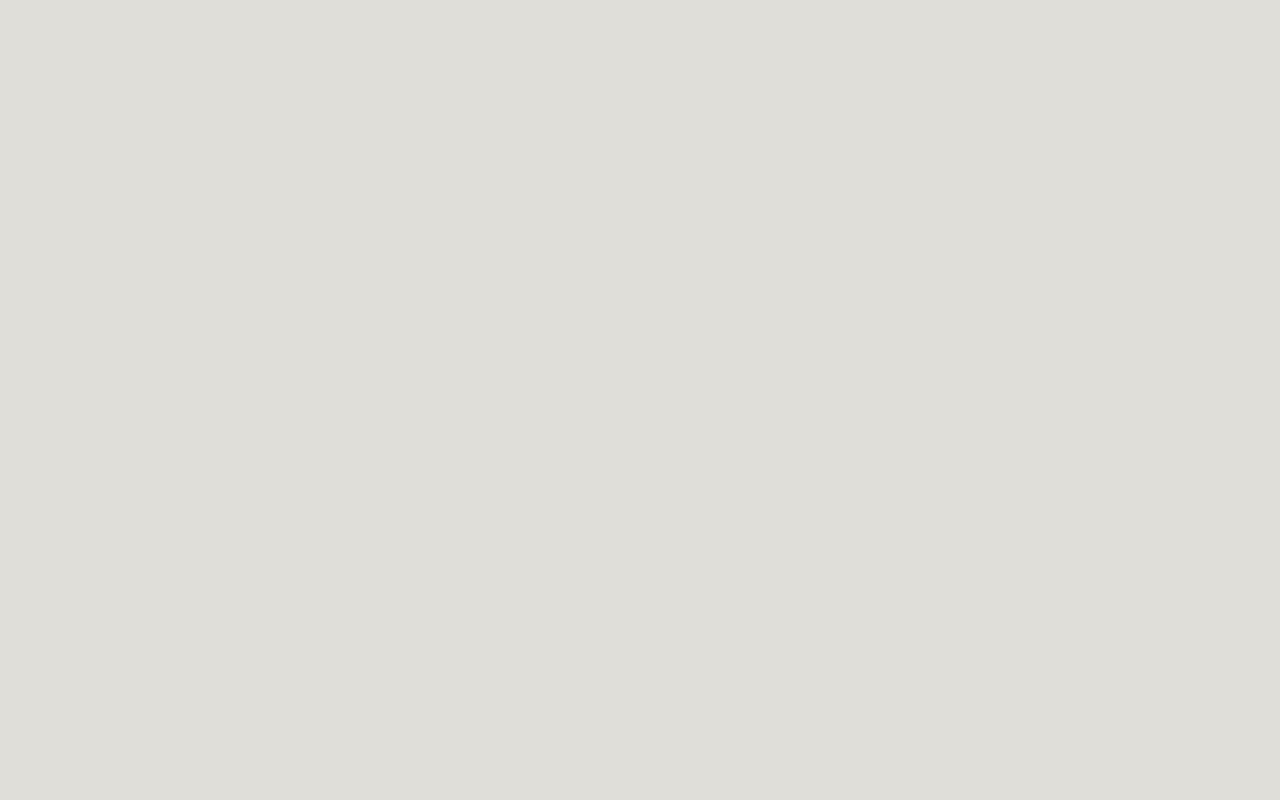
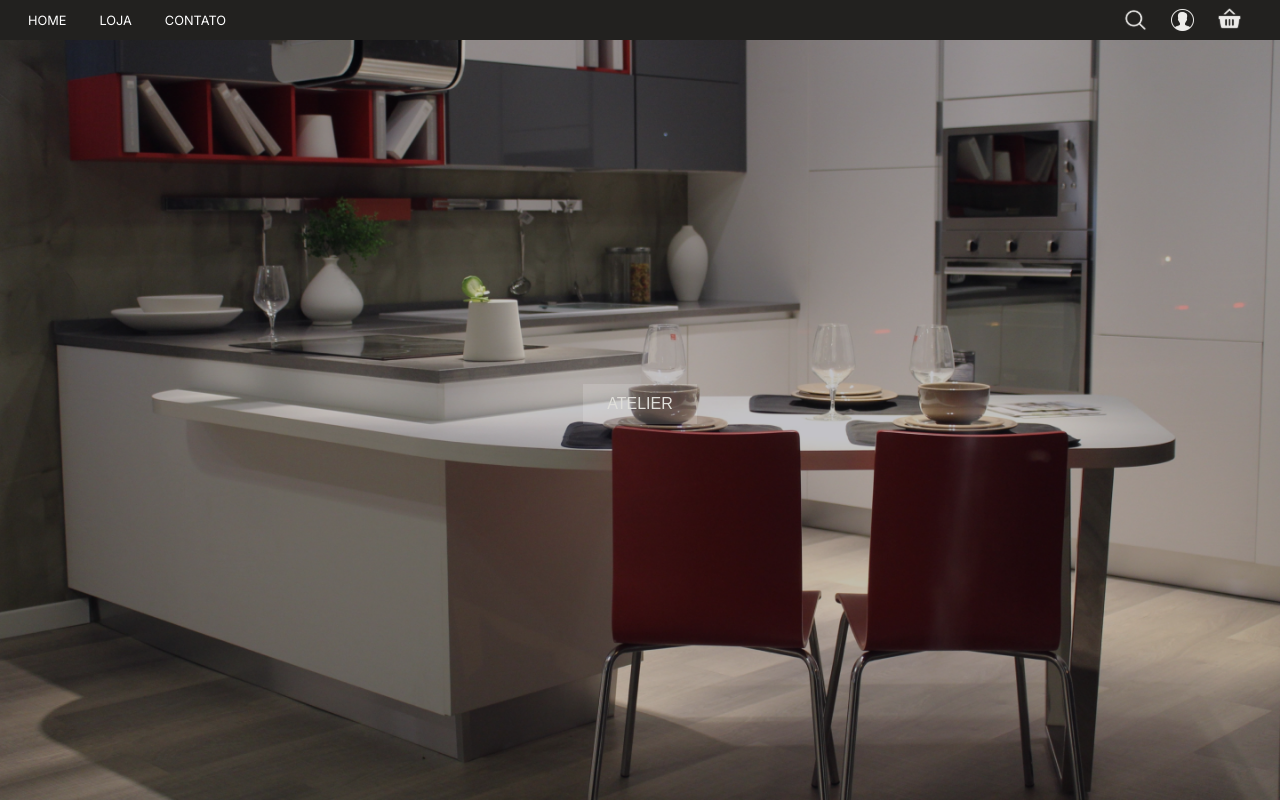
Before and after one commit to alisonnRB/Modern-Space, a Next.js app: page /store/produtos in a window 1280 px wide. Before the commit this address had no page. Built offline with nearby package versions, Linux system fonts and the light colour scheme.

Commit message:
search device

```diff
--- a/src/app/store/[slug]/page.jsx
+++ b/src/app/store/[slug]/page.jsx
@@ -5,7 +5,7 @@ import { notFound } from 'next/navigation';
 
 export default function Menu({ params }) {
     const slug = params.slug;
-    const validSlugs = ["all"]
+    const validSlugs = ["produtos", "search"]
 
     if (!validSlugs.includes(slug)) {
         notFound();
--- a/src/app/store/page.jsx
+++ b/src/app/store/page.jsx
@@ -1,5 +1,5 @@
 import { redirect } from 'next/navigation';
 
 export default function MenuPage() {
-    redirect('/store/all');
+    redirect('/store/produtos');
 }
--- a/src/components/header/index.jsx
+++ b/src/components/header/index.jsx
@@ -5,7 +5,7 @@ import Image from "next/image";
 
 import profile from "@/assets/header/profile.svg";
 import cart from "@/assets/header/cart.svg";
-import search from "@/assets/header/search.svg";
+import Search from "./search";
 
 export default function Header() {
     return (
@@ -29,12 +29,7 @@ export default function Header() {
 
             <nav className="flex gap-3 items-center">
 
-                <Link href={"/"} >
-                    <Image
-                        src={search}
-                        className="w-[70%]"
-                    />
-                </Link>
+                <Search />
 
                 <Link href={"/"} >
                     <Image
--- /dev/null
+++ b/src/components/header/search/index.jsx
@@ -0,0 +1,47 @@
+"use client";
+
+import Image from "next/image";
+import search from "@/assets/header/search.svg";
+import { useState } from "react";
+import { useRouter } from "next/navigation";
+
+export default function Search() {
+    const [open, setOpen] = useState(false);
+    const [searchValue, setSearchValue] = useState("");
+    const router = useRouter();
+
+    const handleSubmit = (e) => {
+        e.preventDefault();
+        router.push(`/store/produtos?search=${searchValue}`);
+    };
+
+    return (
+        <>
+            {!open ? (
+                <span onClick={() => setOpen(true)}>
+                    <Image
+                        src={search}
+                        className="w-[70%]"
+                        alt="Search icon"
+                    />
+                </span>
+            ) : (
+                <form className="absolute right-[7.5%] flex gap-[3%]" onSubmit={handleSubmit}>
+                    <input
+                        type="text"
+                        className="pl-[1em]"
+                        value={searchValue}
+                        onChange={(e) => setSearchValue(e.target.value)}
+                    />
+                    <button type="submit">
+                        <Image
+                            src={search}
+                            className="w-[70%]"
+                            alt="Submit search"
+                        />
+                    </button>
+                </form>
+            )}
+        </>
+    );
+}
```
